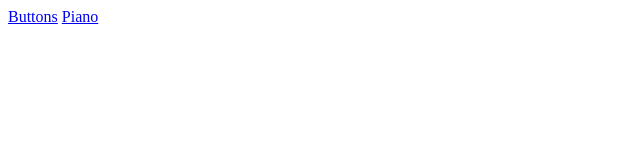
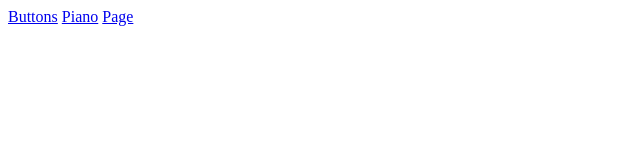
Before and after one commit to yhabib/UI_Exercises, a plain HTML site: page index.html in a window 1280 px wide. Shown: the full height of the page, 0-640 px from the left. Drawn offline with Linux system fonts and the light colour scheme.

Commit message:
Index updated

```diff
--- a/index.html
+++ b/index.html
@@ -7,5 +7,6 @@
   <body>
     <a href="styledButton/index.html">Buttons</a>
     <a href="piano/index.html">Piano</a>
+    <a href="profilPage/index.html">Page</a>
   </body>
 </html>
```
